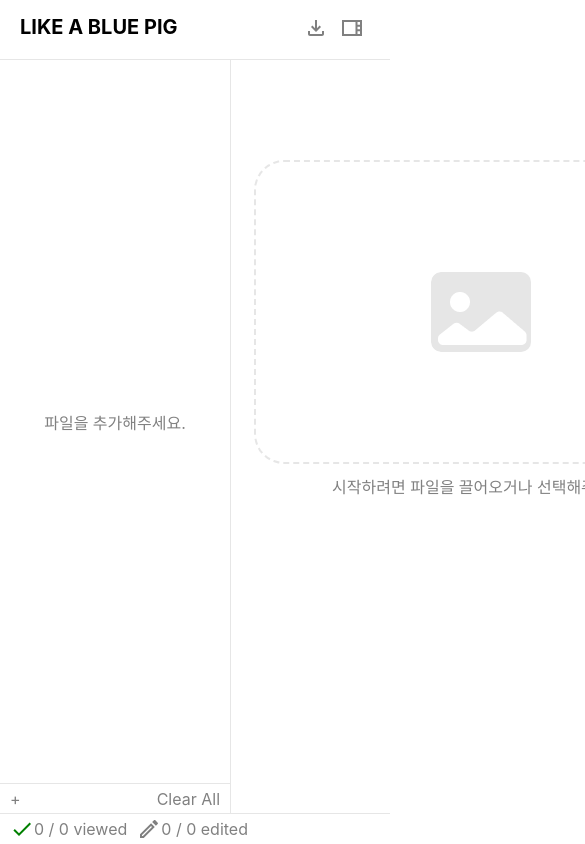
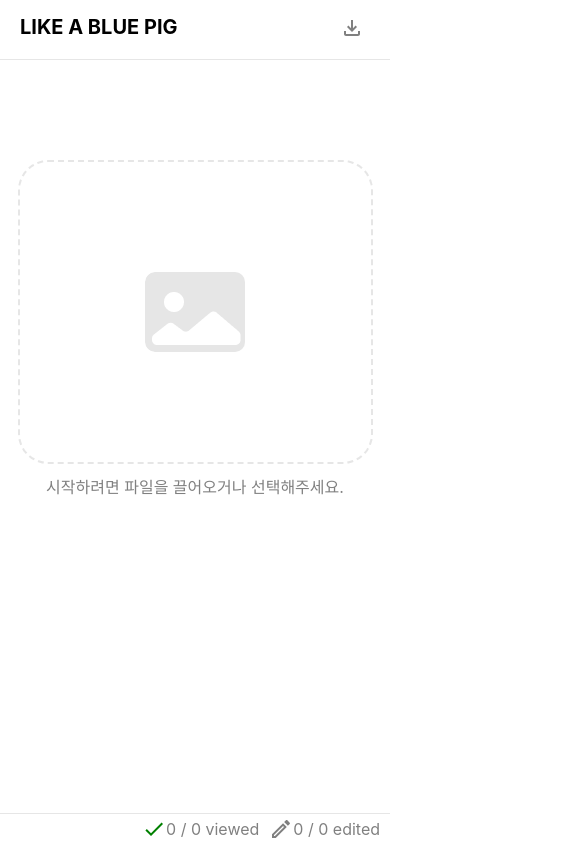
Before and after one commit to gohdong/cloth_classification, a React (Create React App) app in the folder front/: page / in a window 390 px wide. Shown: the top 844 px of the page, 585 px wide, since content can reach past the window. Built offline with nearby package versions, Linux system fonts and the light colour scheme.

Commit message:
[고동현] 모바일 대응

```diff
--- a/front/public/index.html
+++ b/front/public/index.html
@@ -5,7 +5,7 @@
     <meta name="theme-color" media="(prefers-color-scheme: light)" content="white">
     <meta name="theme-color" media="(prefers-color-scheme: dark)" content="white">
     <link rel="icon" href="%PUBLIC_URL%/favicon.ico" />
-    <meta name="viewport" content="width=device-width, initial-scale=1" />
+    <meta name="viewport" content="width=device-width, initial-scale=1,maximum-scale=1.0, user-scalable=0" />
     <meta name="theme-color" content="#000000" />
     <meta
       name="description"
--- a/front/src/appbar/AppBar.scss
+++ b/front/src/appbar/AppBar.scss
@@ -20,3 +20,9 @@
   fill: #808080;
   cursor: pointer;
 }
+
+@media (max-width: 480px) {
+  .sidebar-button{
+    display: none;
+  }
+}
--- a/front/src/appbar/AppBar.tsx
+++ b/front/src/appbar/AppBar.tsx
@@ -53,7 +53,7 @@ function AppBar() {
 					<button onClick={onClickExport}>
 						<ExportIcon/>
 					</button>
-					<button onClick={onClickButton}>
+					<button className="sidebar-button" onClick={onClickButton}>
 						<ViewSideBar/>
 					</button>
 				</div>
--- a/front/src/bottom_status_bar/BottomStatusBar.scss
+++ b/front/src/bottom_status_bar/BottomStatusBar.scss
@@ -5,7 +5,7 @@
   width: 100%;
   box-sizing: border-box;
   border-top: 1px solid #e6e6e6;
-  padding-left: 10px;
+  padding: 0 10px;
   display: flex;
   gap: 10px;
   > div {
@@ -21,3 +21,9 @@
     }
   }
 }
+
+@media (max-width: 480px) {
+  #bottom-status{
+    justify-content: right;
+  }
+}
--- a/front/src/left_sidebar/LeftSidebar.scss
+++ b/front/src/left_sidebar/LeftSidebar.scss
@@ -68,3 +68,9 @@
   border-radius: 10px;
   font-weight: bold;
 }
+
+@media (max-width: 480px) {
+  #left-sidebar{
+    display: none;
+  }
+}
--- a/front/src/main/MainContents.scss
+++ b/front/src/main/MainContents.scss
@@ -2,7 +2,6 @@
   width: 100%;
   min-width: 500px;
   flex-grow: 1;
-  overflow: scroll;
   position: relative;
   height: calc(100vh - 91px);
 
@@ -30,6 +29,7 @@
 
     #main-bottom {
       overflow: scroll;
+      padding-bottom: 25px;
 
       #category-area {
         width: 90%;
@@ -78,15 +78,17 @@
     }
   }
 
-  #main-skeleton-wrap{
+  #main-skeleton-wrap {
     display: grid;
     height: 100%;
     grid-template-rows: 1fr 1fr;
 
-    .image-wrap{
+
+    .image-wrap {
       border-bottom: #e6e6e6 1px solid;
       display: grid;
       box-sizing: content-box;
+      padding: 20px 0;
 
       > div {
         width: 400px;
@@ -101,6 +103,8 @@
 
 
     #main-bottom {
+      overflow: scroll;
+      padding-bottom: 25px;
       #category-area {
         width: 90%;
         margin: 0 auto;
@@ -158,3 +162,27 @@
   margin: 10px 0;
   color: #808080;
 }
+
+@media (max-width: 480px) {
+  #placeholder {
+    width: 90%;
+  }
+  #main-contents {
+    min-width: 0;
+    #main-contents-wrap {
+      > .image-wrap {
+        > img {
+          width: 90%;
+        }
+      }
+    }
+    #main-skeleton-wrap {
+      .image-wrap {
+        > div {
+          width: 90%;
+          height: 40vh;
+        }
+      }
+    }
+  }
+}
--- a/front/src/right_sidebar/RightSideBar.scss
+++ b/front/src/right_sidebar/RightSideBar.scss
@@ -59,3 +59,9 @@
 
   width: 0;
 }
+
+@media (max-width: 480px) {
+  #right-sidebar{
+    display: none;
+  }
+}
```
